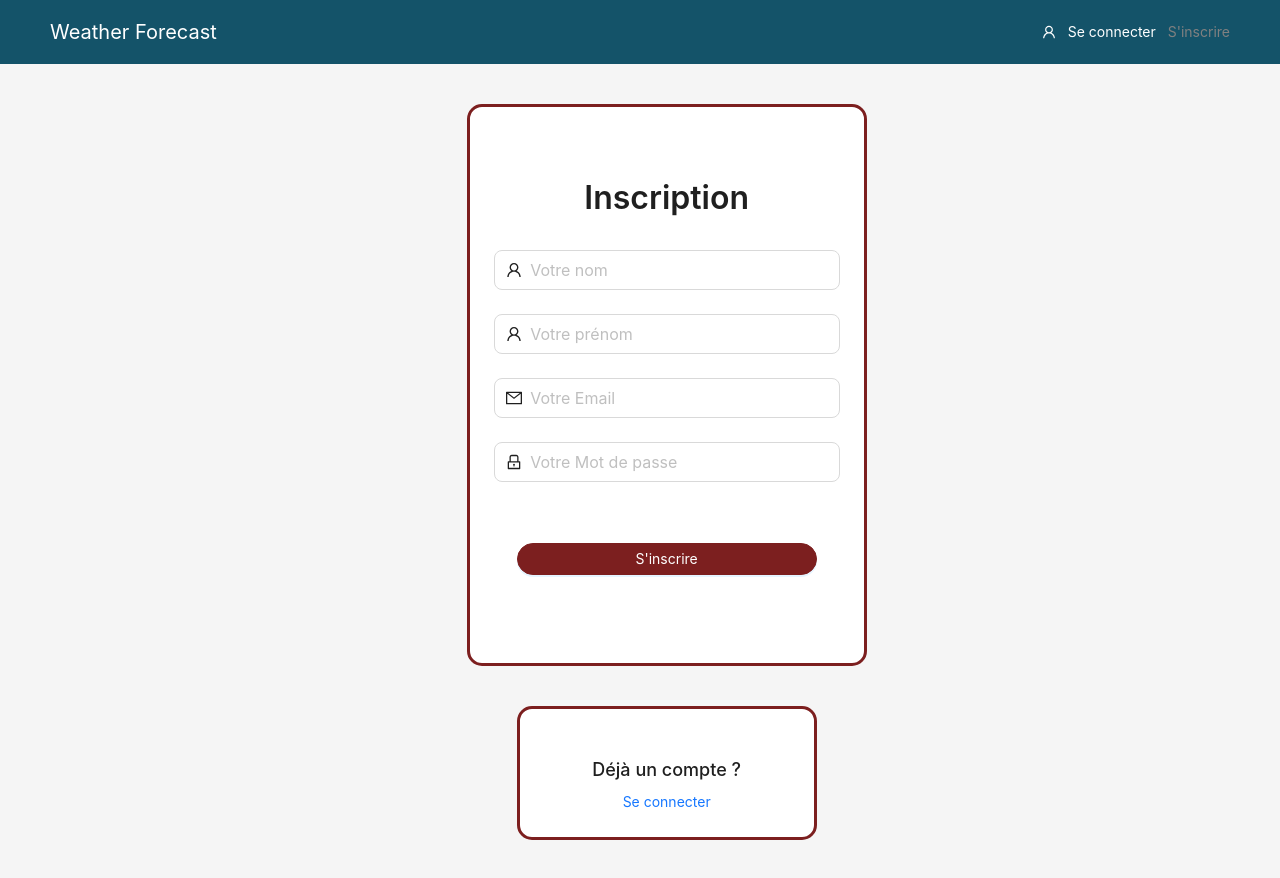
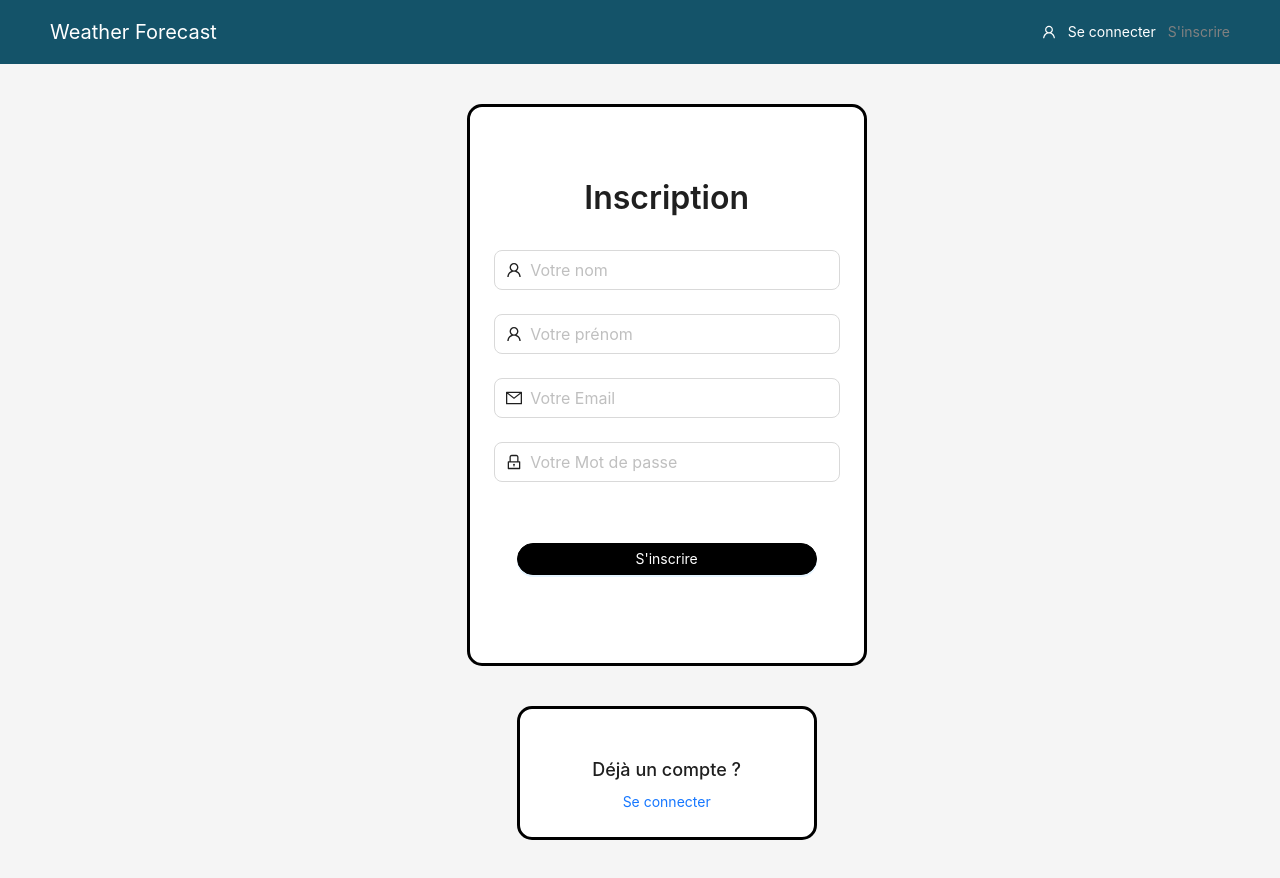
Before and after one commit to jordanjn49/REACT-EVAL, a Next.js app: page /signup in a window 1280 px wide. Built offline with nearby package versions, Linux system fonts and the light colour scheme.

Commit message:
Modify css

```diff
--- a/components/session/Signup.js
+++ b/components/session/Signup.js
@@ -91,7 +91,7 @@ const SignUp = () => {
                 margin: "40px",
                 borderRadius: "15px",
                 overflow: "hidden",
-                borderColor: "#7c1f1f",
+                borderColor: "#000000",
                 borderWidth: "3px",
               }}
             >
@@ -174,8 +174,8 @@ const SignUp = () => {
                       type="primary"
                       style={{
                         width: 300,
-                        backgroundColor: "#7c1f1f",
-                        borderColor: "#7c1f1f"
+                        backgroundColor: "#000000",
+                        borderColor: "#000000"
                       }}
                       htmlType="submit"
                       className="login-form-button"
@@ -196,7 +196,7 @@ const SignUp = () => {
                 marginLeft: "90px",
                 borderRadius: "15px",
                 overflow: "hidden",
-                borderColor: "#7c1f1f",
+                borderColor: "#000000",
                 borderWidth: "3px",
               }}
             >
@@ -209,7 +209,7 @@ const SignUp = () => {
                   Déjà un compte ?
                 </Title>
 
-                <Link style={{ color: "#7c1f1f" }} href="/login">Se connecter</Link>
+                <Link style={{ color: "#000000" }} href="/login">Se connecter</Link>
               </Typography>
             </Card>
           </Col>
```
Also changed, not shown: components/session/Account.js (+4 -4 lines), 1 other file (tests, documents, lock files or other folders).
